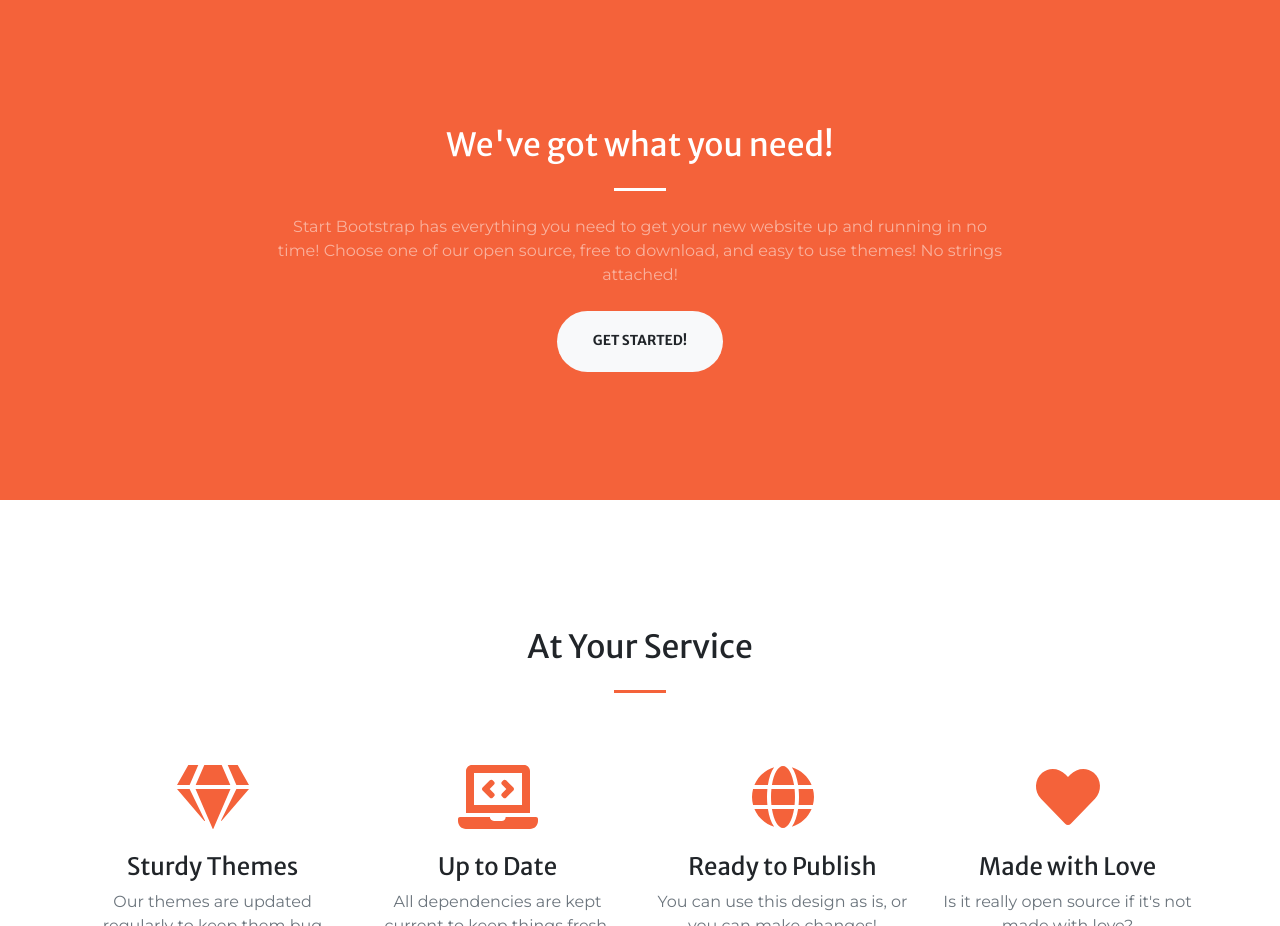
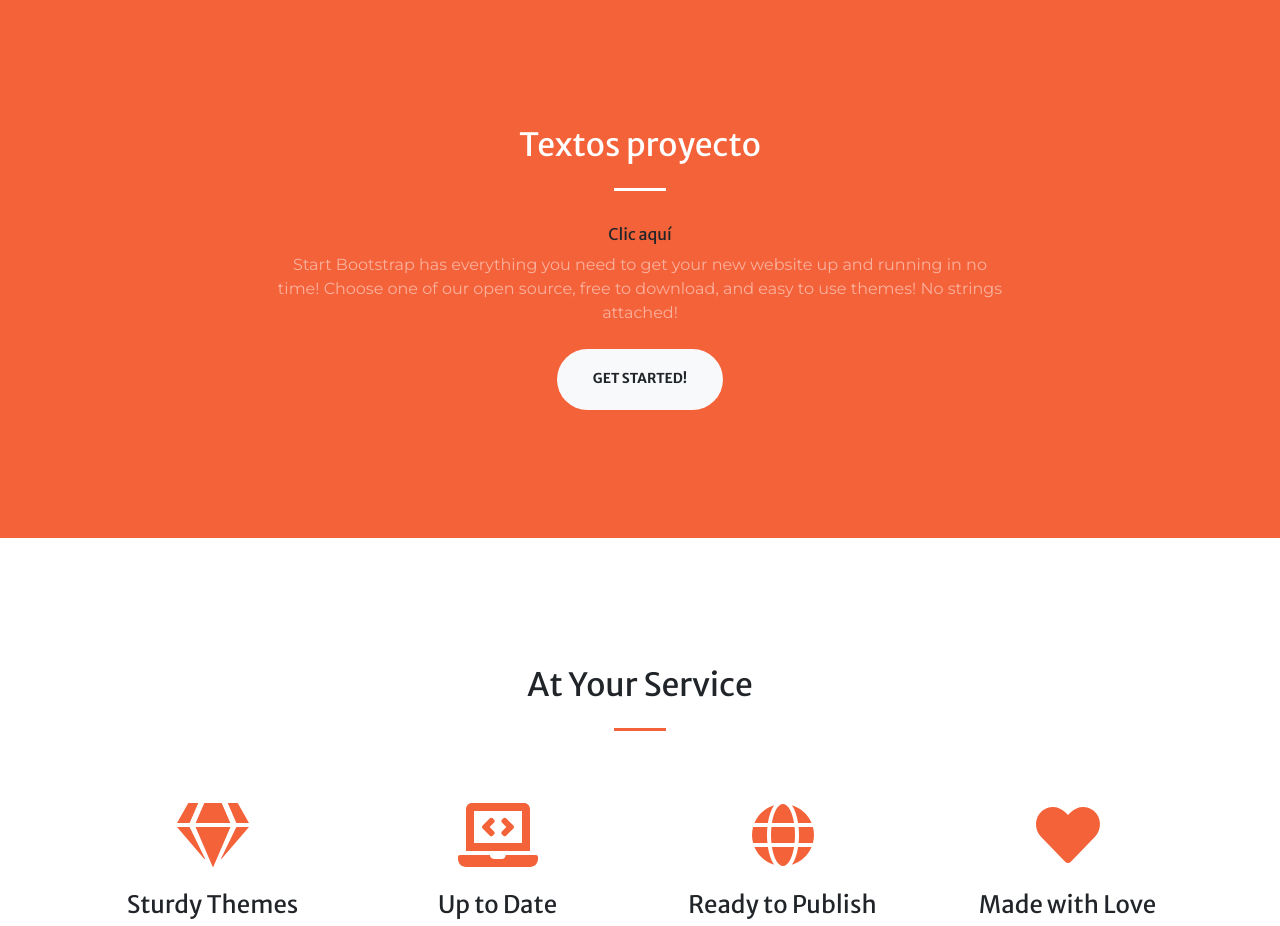
Before and after one commit to karensampayo/taller-uninorte, a plain HTML site: page index.html in a window 1280 px wide. Shown: the part 802-1728 px from the top of the page. Drawn offline with nearby package versions, Linux system fonts and the light colour scheme.

Commit message:
Ajuste textos

```diff
--- a/index.html
+++ b/index.html
@@ -56,8 +56,9 @@
             <div class="container">
                 <div class="row justify-content-center">
                     <div class="col-lg-8 text-center">
-                        <h2 class="text-white mt-0">We've got what you need!</h2>
+                        <h2 class="text-white mt-0">Textos proyecto</h2>
                         <hr class="divider light my-4" />
+                        <a class="btn" href="/">Clic aquí</a>
                         <p class="text-white-50 mb-4">Start Bootstrap has everything you need to get your new website up and running in no time! Choose one of our open source, free to download, and easy to use themes! No strings attached!</p>
                         <a class="btn btn-light btn-xl js-scroll-trigger" href="#services">Get Started!</a>
                     </div>
```
